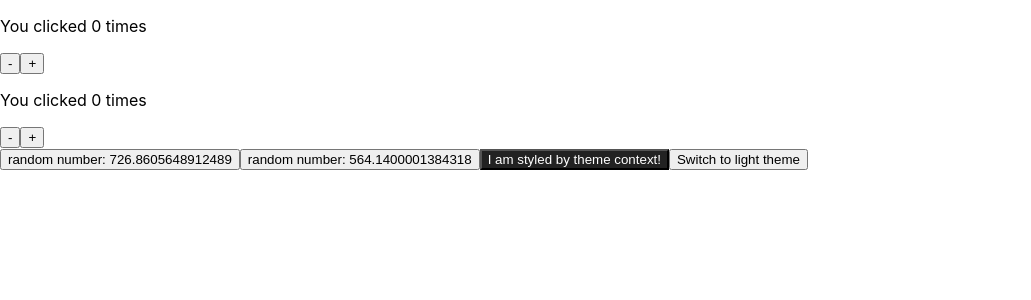
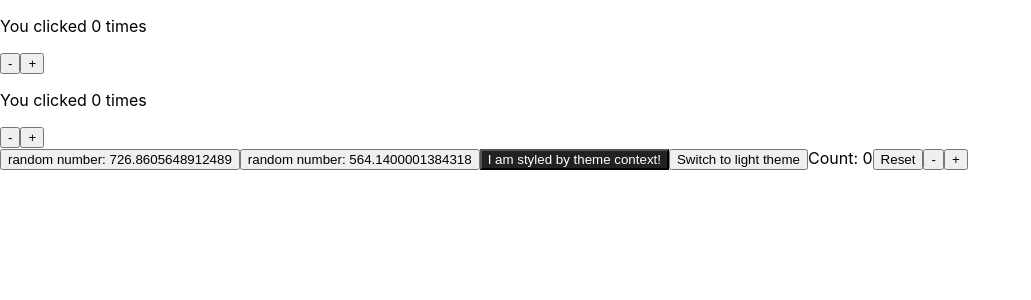
Before and after one commit to mhmdnzr/react-hooks, a React (Create React App) app: page / in a window 1280 px wide. Shown: the top 300 px of the page, without its empty margins (0-1031 px from the left). Built offline with nearby package versions, Linux system fonts and the light colour scheme.

Commit message:
complete reducer hook

```diff
--- a/src/App.tsx
+++ b/src/App.tsx
@@ -2,6 +2,7 @@ import { EffectHook } from "./hooks/basic/EffectHook";
 import { LayoutEffectHook } from "./hooks/additional/LayoutEffectHook";
 import { CounterClass, CounterHook } from "./hooks/basic/StateHook";
 import ContextHook from "./hooks/basic/ContextHook";
+import { ReducerHook } from "./hooks/additional/ReducerHook";
 
 function App() {
   return (
@@ -10,7 +11,8 @@ function App() {
       <CounterHook />
       <EffectHook />
       <LayoutEffectHook />
-      <ContextHook/>
+      <ContextHook />
+      <ReducerHook initialCount={ 0} />
     </div>
   );
 }
--- /dev/null
+++ b/src/hooks/additional/ReducerHook.tsx
@@ -0,0 +1,39 @@
+import { useReducer } from "react";
+
+function init(initialCount: number) {
+  return { count: initialCount };
+}
+
+function reducer(
+  state: { count: number },
+  action: { type: string; payload?: any }
+) {
+  switch (action.type) {
+    case "increment":
+      return { count: state.count + 1 };
+    case "decrement":
+      return { count: state.count - 1 };
+    case "reset":
+      return init(action.payload);
+    default:
+      throw new Error();
+  }
+}
+
+function ReducerHook({ initialCount }: any) {
+  const [state, dispatch] = useReducer(reducer, initialCount, init);
+  return (
+    <>
+      Count: {state.count}
+      <button
+        onClick={() => dispatch({ type: "reset", payload: initialCount })}
+      >
+        Reset
+      </button>
+      <button onClick={() => dispatch({ type: "decrement" })}>-</button>
+      <button onClick={() => dispatch({ type: "increment" })}>+</button>
+    </>
+  );
+}
+
+export { ReducerHook };
```
